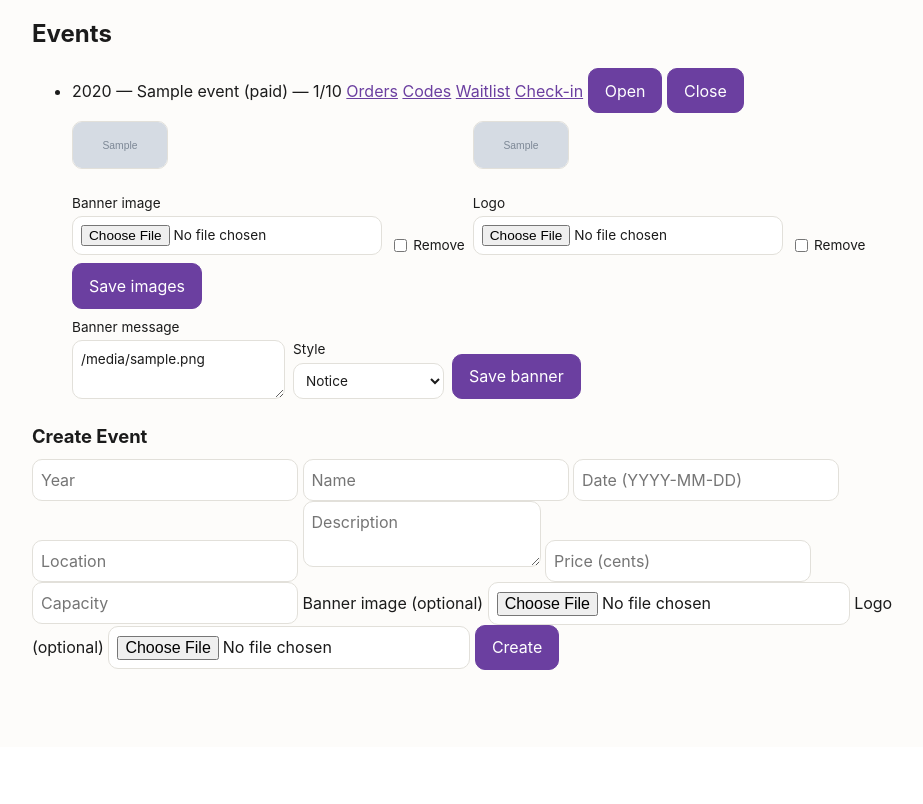
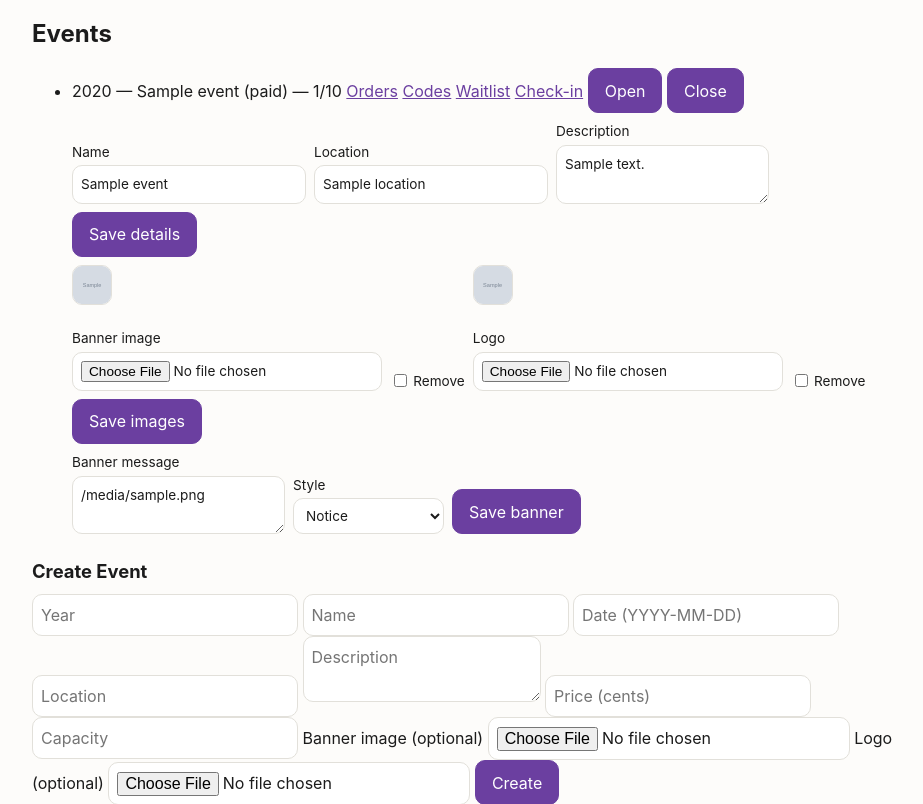
Before and after one commit to jtgraves/jesters_rodeo, a FastAPI app: template app/templates/admin/events.html in a window 1280 px wide. Shown: the part 53-857 px from the top of the page, without its empty margins (174-1097 px from the left). Before the commit the page ends 723 px from the top, so only its background shows below. Run offline with FastAPI, Linux system fonts and the light colour scheme; the template is opened without the code that fills it: most values are stand-ins (such as "Sample title", 1, 10 or a date in 2020); grey boxes marked "Sample" are stand-in pictures; parts of the project's set-up code (start-up, migrations or seed data) failed here and were passed over; some libraries are stand-ins or nearby versions.

Commit message:
Edit event name/description/location; fix oversized preview thumbnails
Admin: no capability existed to fix a typo in an event's name,
description, or location after creation (only images, the banner, and
open/close). Add an update_event_details endpoint and a pre-filled
per-event inline form, mirroring the existing images/banner mini-forms
-- available on every event row, not just the currently open one, same
as those.

Public: "Attendee names" -> "Additional attendee names" on the
registration form, to read correctly alongside the buyer's own name
already collected above it.

Fix: .event-image-preview relied on max-width/max-height alone, which
in practice rendered far larger than the intended thumbnail size (the
label's flex-stretch context was sizing it, not the constraint). Fixed
width/height (40x40) with object-fit: cover is unambiguous regardless
of the uploaded image's native resolution or surrounding layout.

Co-Authored-By: Claude Sonnet 5 <noreply@anthropic.com>
Claude-Session: https://claude.ai/code/session_01B1auem8sDWD6t1fu4RJSFK

```diff
--- a/app/static/style.css
+++ b/app/static/style.css
@@ -277,8 +277,15 @@ th, td {
   align-items: center;
 }
 .event-image-preview {
-  max-height: 48px;
-  max-width: 96px;
+  /* Fixed width AND height (not max-*): a preview thumbnail must render at
+     this size regardless of the uploaded image's native resolution. Relying
+     on max-width/max-height alone left it sized by the label's flex-stretch
+     width in practice, which could be far larger than intended. flex-shrink:0
+     stops the compact inline form from squeezing it in a tight row. */
+  display: block;
+  width: 40px;
+  height: 40px;
+  flex-shrink: 0;
   object-fit: cover;
   border-radius: var(--radius);
   border: 1px solid var(--color-border);
--- a/app/templates/admin/events.html
+++ b/app/templates/admin/events.html
@@ -11,6 +11,12 @@
     <a href="/admin/checkin?event_id={{ e.event_id }}">Check-in</a>
     <form method="post" action="/admin/events/{{ e.event_id }}/open" style="display:inline"><button>Open</button></form>
     <form method="post" action="/admin/events/{{ e.event_id }}/close" style="display:inline"><button>Close</button></form>
+    <form method="post" action="/admin/events/{{ e.event_id }}/details" class="event-images-form">
+      <label>Name <input type="text" name="name" value="{{ e.name }}" required></label>
+      <label>Location <input type="text" name="location" value="{{ e.location }}" required></label>
+      <label>Description <textarea name="description" required>{{ e.description }}</textarea></label>
+      <button type="submit">Save details</button>
+    </form>
     <form method="post" action="/admin/events/{{ e.event_id }}/images" enctype="multipart/form-data" class="event-images-form">
       <label>
         {% if e.banner_image_url %}<img src="{{ e.banner_image_url }}" alt="" class="event-image-preview"><br>{% endif %}
--- a/app/templates/event.html
+++ b/app/templates/event.html
@@ -44,7 +44,7 @@
       <label>Quantity <input type="number" name="quantity" value="1" min="1" max="20" required></label>
       <label>Your name <input type="text" name="buyer_name" required></label>
       <label>Your email <input type="email" name="buyer_email" required></label>
-      <label>Attendee names (one per line, optional)<textarea name="attendee_names"></textarea></label>
+      <label>Additional attendee names (one per line, optional)<textarea name="attendee_names"></textarea></label>
       <label>Discount code (optional) <input type="text" name="discount_code"></label>
       <button type="submit">Register</button>
     </form>
```
Also changed, not shown: app/routes/admin.py (+23 -0 lines), tests/test_admin_routes.py (+33 -0 lines).
